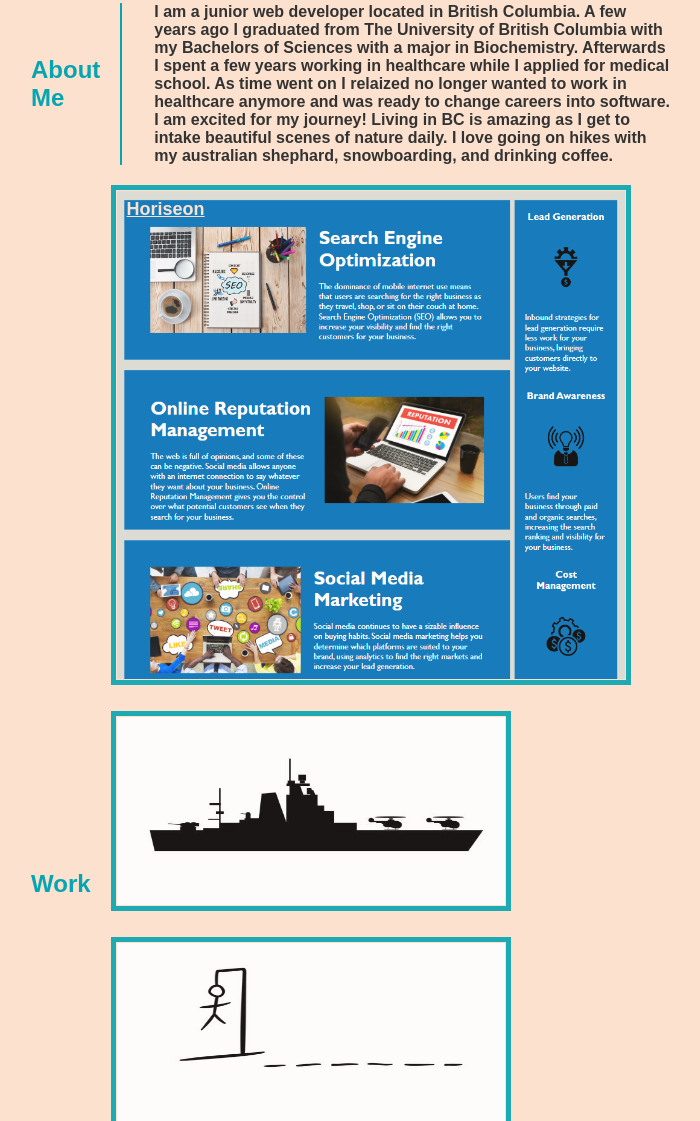
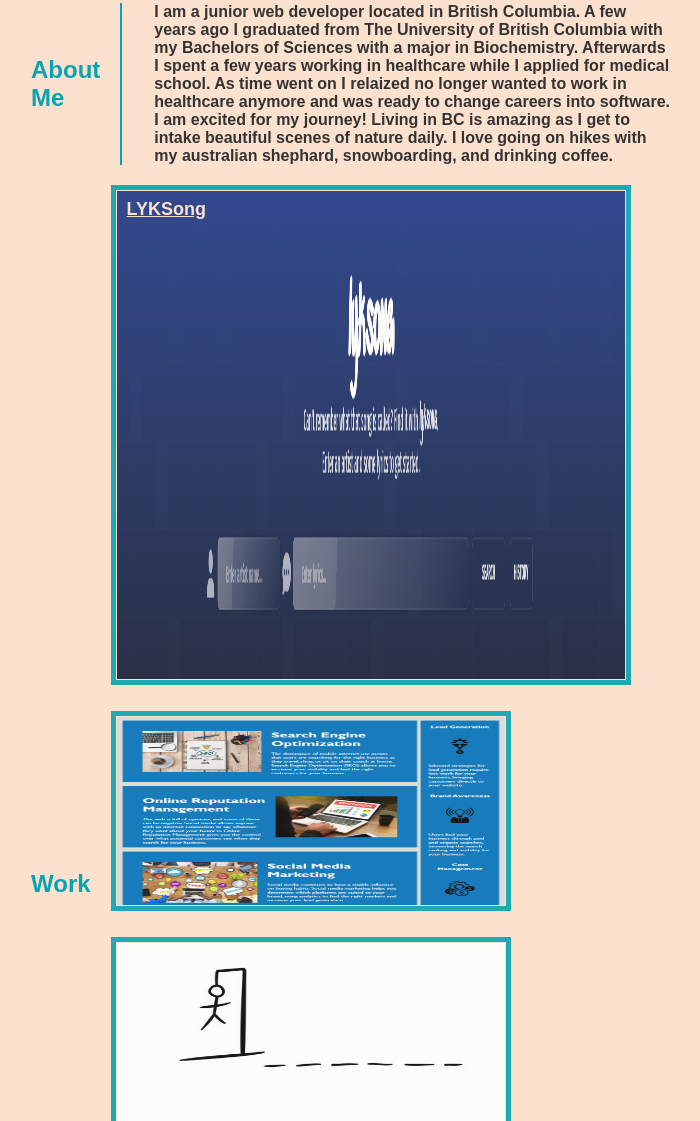
Before and after one commit to gurverm/my-portfolio, a plain HTML site: page index.html in a window 1280 px wide. Shown: the part 607-1728 px from the top of the page, without its empty margins (289-989 px from the left). Drawn offline with Linux system fonts and the light colour scheme.

Commit message:
application added

```diff
--- a/index.html
+++ b/index.html
@@ -31,9 +31,12 @@
     <div class="containerTwo" id="work">
       <h1>Work</h1>
       <div class="containerImage">
-        <div class="applicationOne"><a href="https://gurverm.github.io/challenge-01/"><img src="./assets/images/Horiseon.png" alt="Developer application 1"></a>
-      <div class="containerTitle">Horiseon</div></div>
-      <a href="https://www.istockphoto.com/vector/single-of-silhouettes-of-warships-for-design-and-gm1332740771-415502449"><img src="./assets/images/battleshipstock.jpg" alt="A black battleship" /></a>
+        <div class="applicationOne"><a href="https://gurverm.github.io/lyrics-application"><img src="./assets/images/homepage.PNG" alt="Developer application 1"></a>
+        <!-- <div class="applicationOne"><a href="https://gurverm.github.io/challenge-01/"><img src="./assets/images/Horiseon.png" alt="Developer application 1"></a> -->
+
+
+      <div class="containerTitle">LYKSong</div></div>
+      <a href="https://gurverm.github.io/challenge-01/"><img src="./assets/images/Horiseon.png" alt="A black battleship" /></a>
       <a href="https://stock.adobe.com/search?k=hangman&asset_id=248961156"><img src="./assets/images/hangman.jpeg" alt="Stickman hanging" /></a>
       <a href="https://www.dreamstime.com/editorial-image-pac-man-his-enemies-game-theme-vector-illustration-retro-computer-game-pinky-blinky-inky-clyde-characters-image59836450"><img src="./assets/images/pacman.jpeg" alt="Pacman chasing four ghosts" /></a>
       <a href="https://en.wikipedia.org/wiki/Super_Mario"><img src="./assets/images/mario.png" alt="Super Mario written in colored block letters" /></a>
```
Also changed, not shown: assets/images/homepage.PNG (added).
